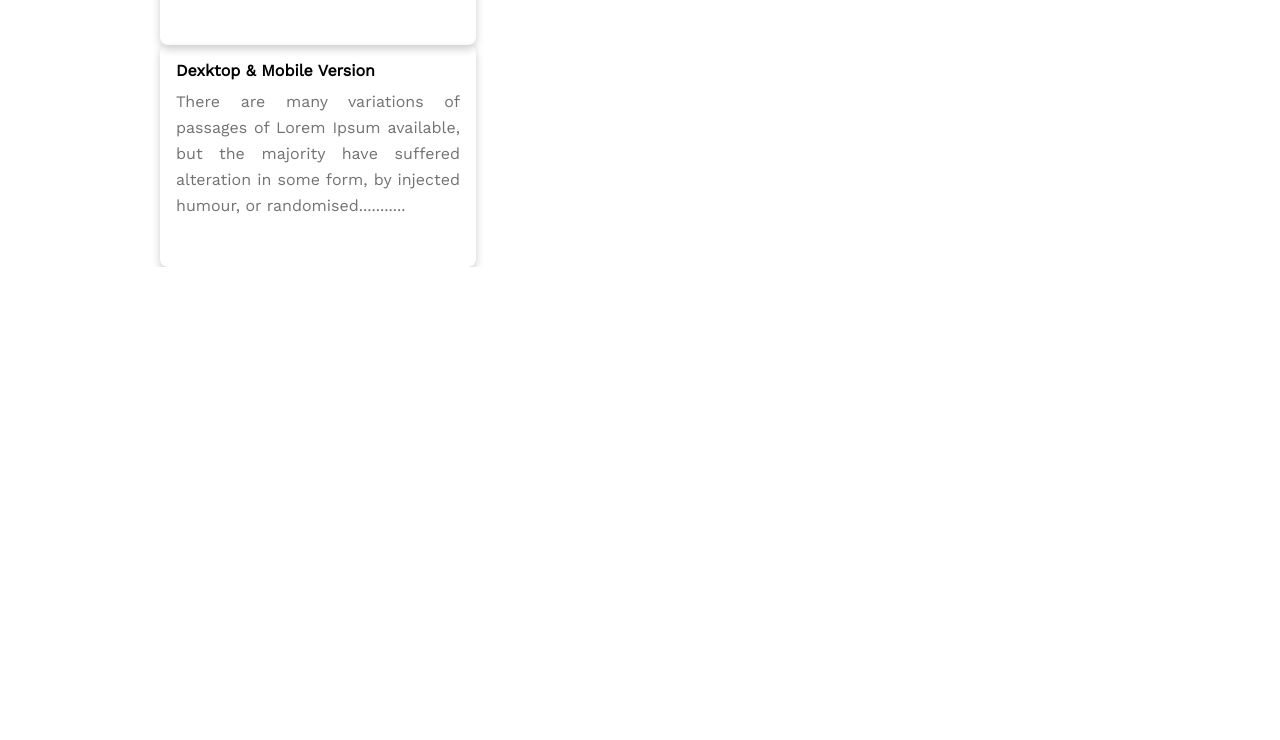
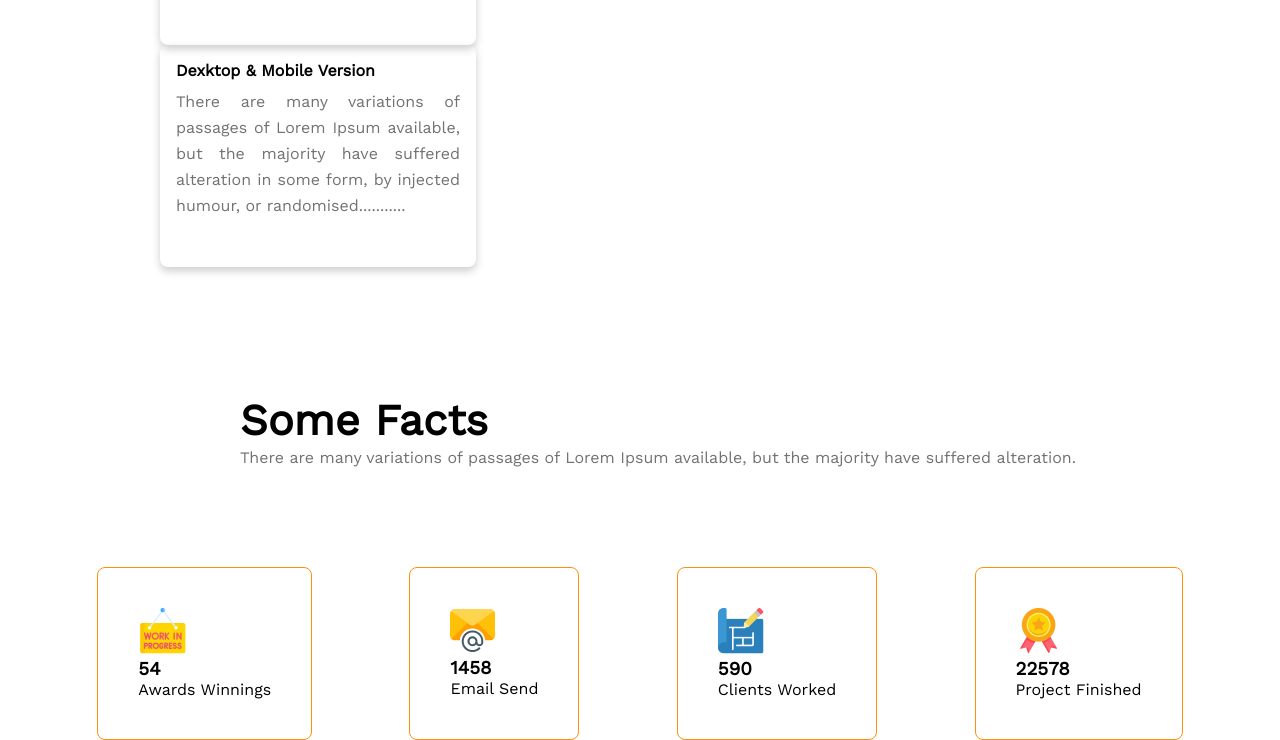
Before and after one commit to monirulislam9549/g-3-architects, a plain HTML site: page index.html in a window 1280 px wide. Shown: the part 2822-3562 px from the top of the page. Before the commit the page ends 3089 px from the top, so only its background shows below. Drawn offline with nearby package versions, Linux system fonts and the light colour scheme.

Commit message:
logo added

```diff
--- a/index.html
+++ b/index.html
@@ -105,9 +105,36 @@
                 <h3>10+YEAR</h3> <br> <span style="font-size: 1rem;">Experience</span>
             </button>
         </div>
+    </section>
+    <div style="margin-top: 8rem; margin-left: 15rem; margin-bottom: 6rem;">
+        <h3 style="font-weight: 700;
+        font-size: 2.7rem;">Some Facts</h3>
+        <p class="all-description">There are many variations of passages of Lorem Ipsum available, but the majority have
+            suffered alteration.</p>
+    </div>
 
-    </section>
-
+    <div class="logos">
+        <div class="logo">
+            <img src="icons/customers.png" alt="">
+            <h3>54</h3>
+            <p>Awards Winnings</p>
+        </div>
+        <div class="logo">
+            <img src="icons/email.png" alt="">
+            <h3>1458</h3>
+            <p>Email Send</p>
+        </div>
+        <div class="logo">
+            <img src="icons/projects.png" alt="">
+            <h3>590</h3>
+            <p>Clients Worked</p>
+        </div>
+        <div class="logo">
+            <img src="icons/ribon.png" alt="">
+            <h3>22578</h3>
+            <p>Project Finished</p>
+        </div>
+    </div>
 </body>
 
 </html>
--- a/styles/style.css
+++ b/styles/style.css
@@ -175,3 +175,24 @@ ul li {
     font-weight: 700;
     font-size: 3rem;
 }
+
+.logos {
+    display: flex;
+    justify-content: space-evenly;
+}
+
+.logo {
+    border: 1px solid #FF900E;
+    border-radius: 8px;
+    padding: 2.5rem;
+    justify-content: center;
+}
+
+.logo:hover {
+    transition: all 0.3s ease-in;
+    background-color: #FF900E;
+    color: #FFFFFF;
+}
+
+.logo h3,
+p {}
```
